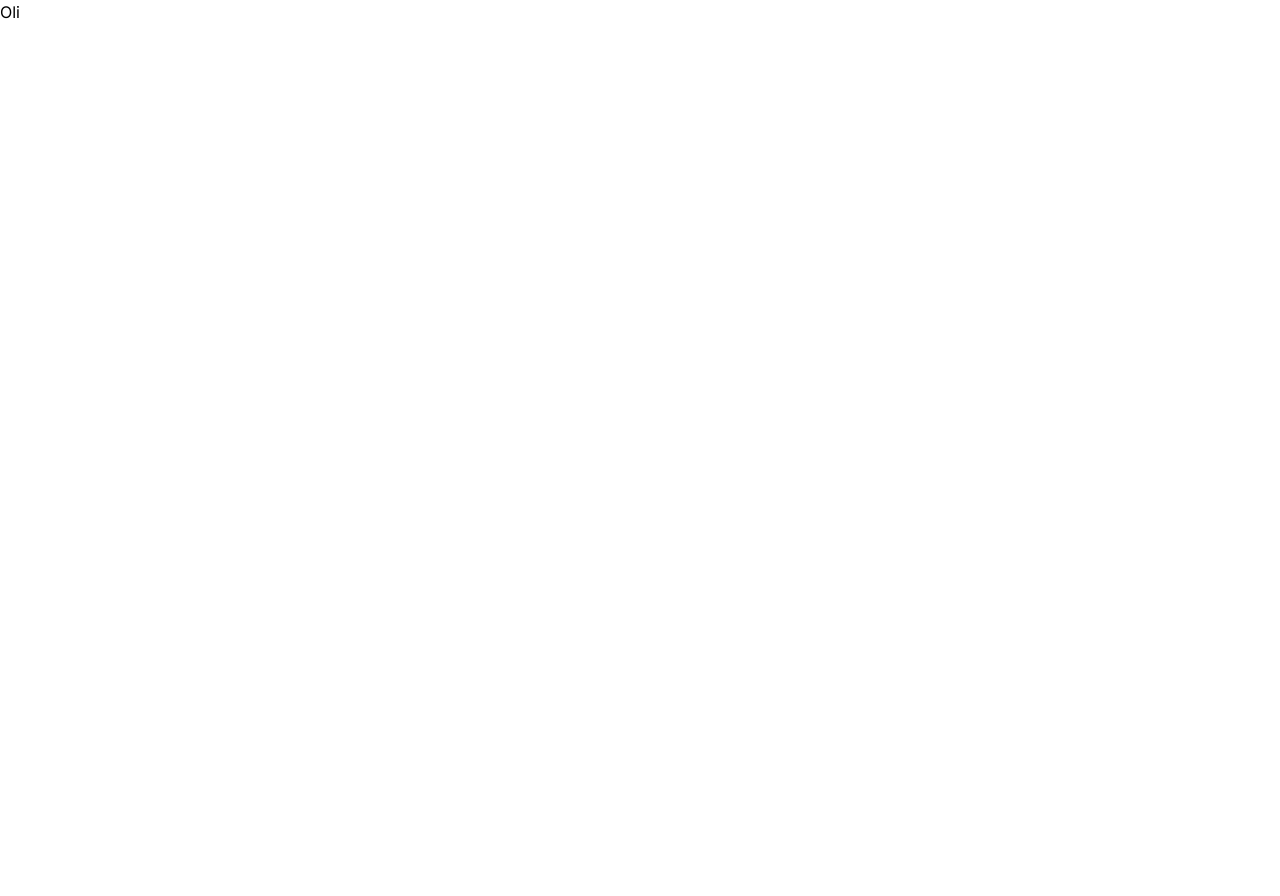
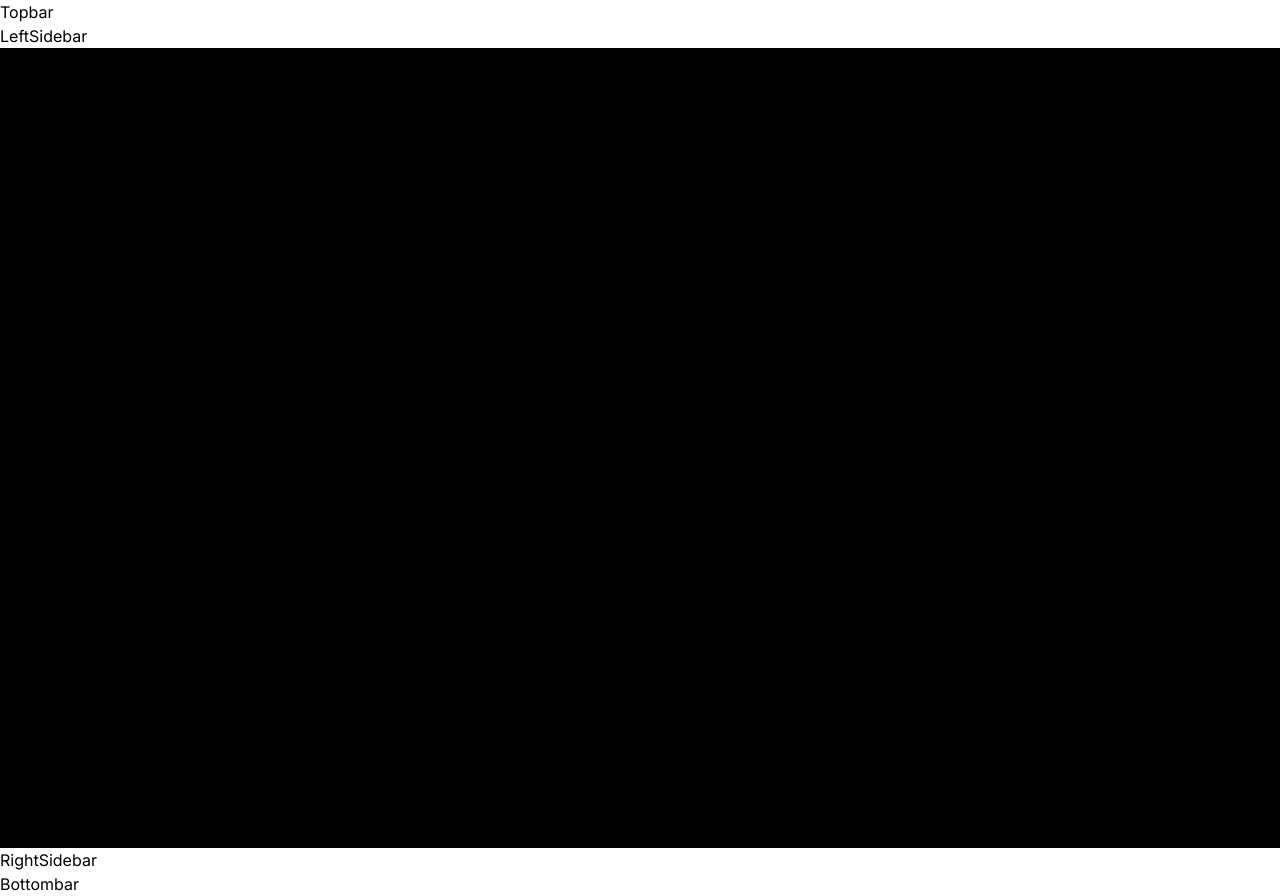
Before and after one commit to emmaGH1/Oli, a Next.js app: page / in a window 1280 px wide. Before the commit the page ends 800 px from the top, so only its background shows below. Built offline with nearby package versions, Linux system fonts and the light colour scheme.

Commit message:
feat: Setup layout structure

```diff
--- a/app/(root)/layout.tsx
+++ b/app/(root)/layout.tsx
@@ -1,6 +1,11 @@
 import '../globals.css'
 import type { Metadata } from 'next'
 import { Inter } from 'next/font/google'
+import { ClerkProvider } from '@clerk/nextjs'
+import Topbar from '@/components/shared/Topbar'
+import LeftSidebar from '@/components/shared/LeftSidebar'
+import Bottombar from '@/components/shared/Bottombar'
+import RightSidebar from '@/components/shared/RightSideBar'
 
 const inter = Inter({ subsets: ['latin'] })
 
@@ -15,8 +20,27 @@ export default function RootLayout({
   children: React.ReactNode
 }) {
   return (
-    <html lang="en">
-      <body className={inter.className}>{children}</body>
-    </html>
+    <ClerkProvider>
+      <html lang="en">
+        <body className={inter.className}>
+          <Topbar />
+
+          <main>
+            <LeftSidebar />
+
+            <section className="main-container">
+                <div className="w-full max-w-4xl">
+                  {children}
+                </div>
+            </section>
+
+            <RightSidebar />
+          </main>
+
+
+          <Bottombar />
+        </body>
+      </html>
+    </ClerkProvider>
   )
 }
```
